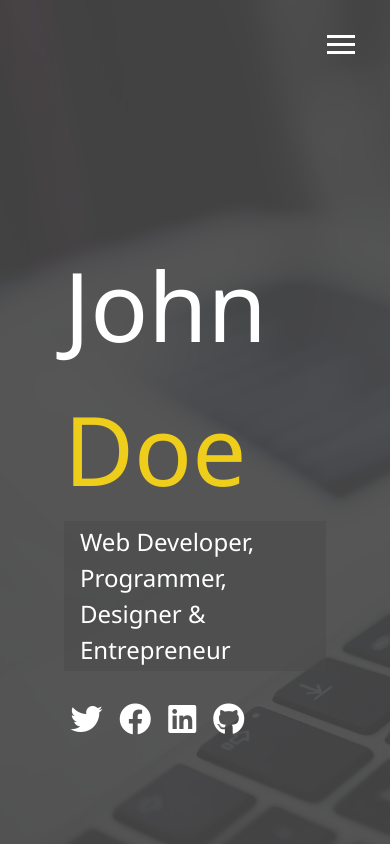
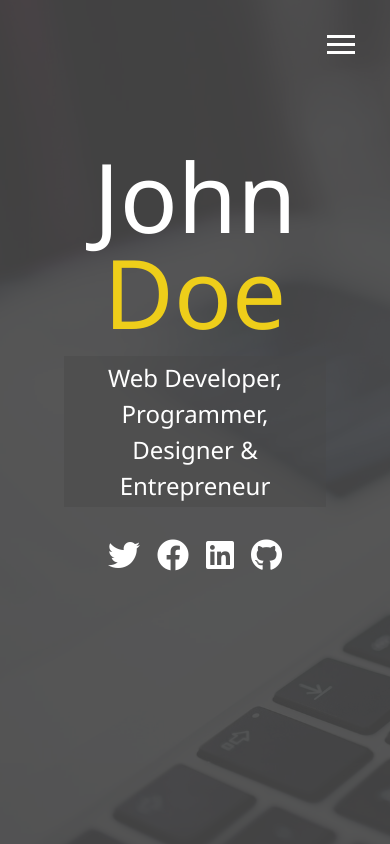
Before and after one commit to aruyamam/responsive-portfolio-website, a website: page dist/index.html in a window 390 px wide. Drawn offline with nearby package versions, Linux system fonts and the light colour scheme; files that its build step writes are made by us from their sources.

Commit message:
Added media queries and made menu overlay responsive

```diff
--- a/scss/_config.scss
+++ b/scss/_config.scss
@@ -28,3 +28,28 @@ $background-opacity: 0.9;
       }
    }
 }
+
+// Media Query Mixins
+@mixin mediaSm {
+   @media screen and (max-width: 500px) {
+      @content;
+   }
+}
+
+@mixin mediaMd {
+   @media screen and (max-width: 768px) {
+      @content;
+   }
+}
+
+@mixin mediaLg {
+   @media screen and (min-width: 769px) and (max-width: 1170px) {
+      @content;
+   }
+}
+
+@mixin mediaXl {
+   @media screen and (min-width: 1171px) {
+      @content;
+   }
+}
--- /dev/null
+++ b/scss/_mobile.scss
@@ -0,0 +1,57 @@
+// Widescreens
+@include mediaXl {
+
+}
+
+// Desktop & Laptop
+@include mediaLg {
+
+}
+
+// Tablets & Small Laptop
+@include mediaMd {
+   main {
+      align-items: center;
+      text-align: center;
+
+      .lg-heading {
+         line-height: 1;
+         margin-bottom: 1rem;
+      }
+   }
+
+   ul.menu-nav,
+   div.menu-branding {
+      float: none;
+      width: 100%;
+      min-height: 0;
+
+      &.show {
+         transform: translate3d(0,0,0);
+      }
+   }
+
+   .menu-nav {
+      height: 75vh;
+      transform: translate3d(-100%,0,0);
+      font-size: 24px;
+   }
+
+   .menu-branding {
+      height: 25vh;
+      transform: translate3d(100%,0,0);
+
+      .portrait {
+         width: 150px;
+         height: 150px;
+         background: url('../img/portrait_small.jpg');
+      }
+   }
+}
+
+// Smartphones
+@include mediaSm {
+   main#home .lg-heading {
+      margin-top: 10vh;
+   }
+}
--- a/scss/main.scss
+++ b/scss/main.scss
@@ -1,5 +1,6 @@
 @import 'config';
 @import 'menu';
+@import 'mobile';
 
 * {
    box-sizing: border-box;
```
